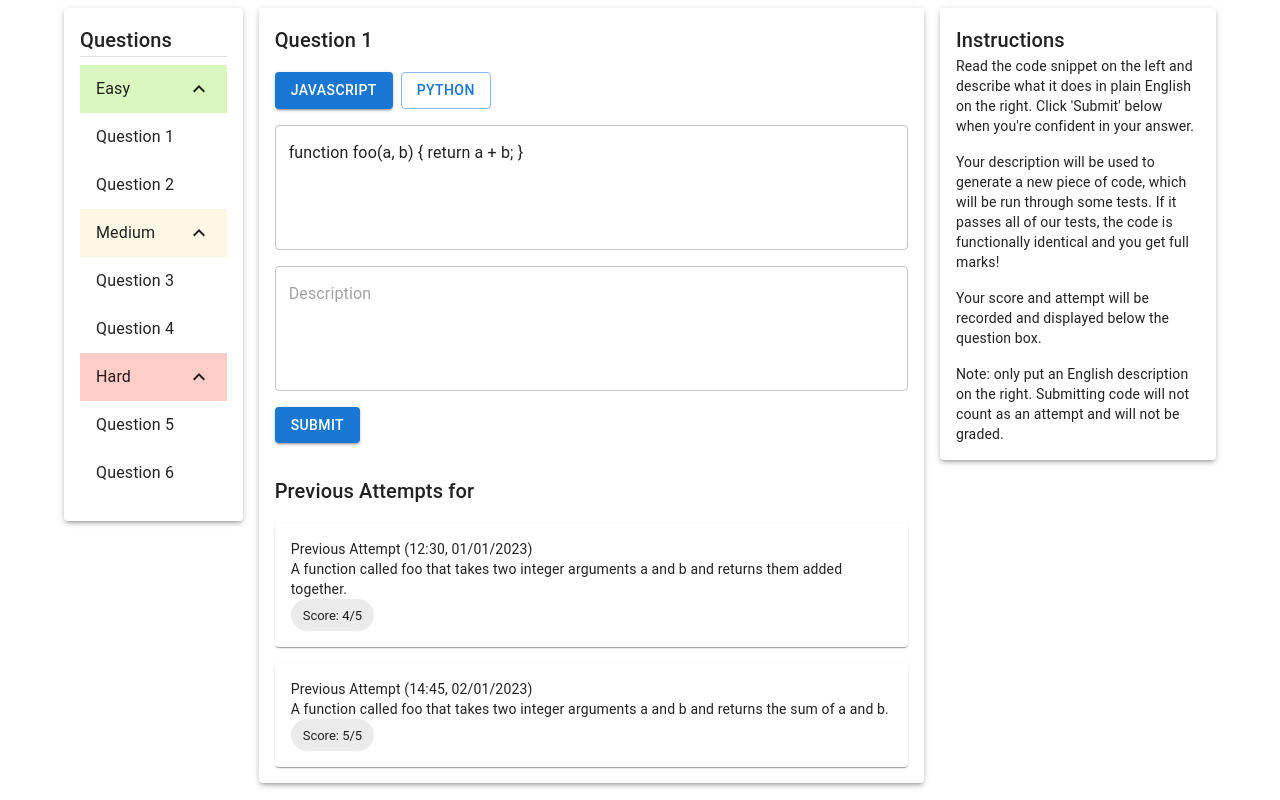
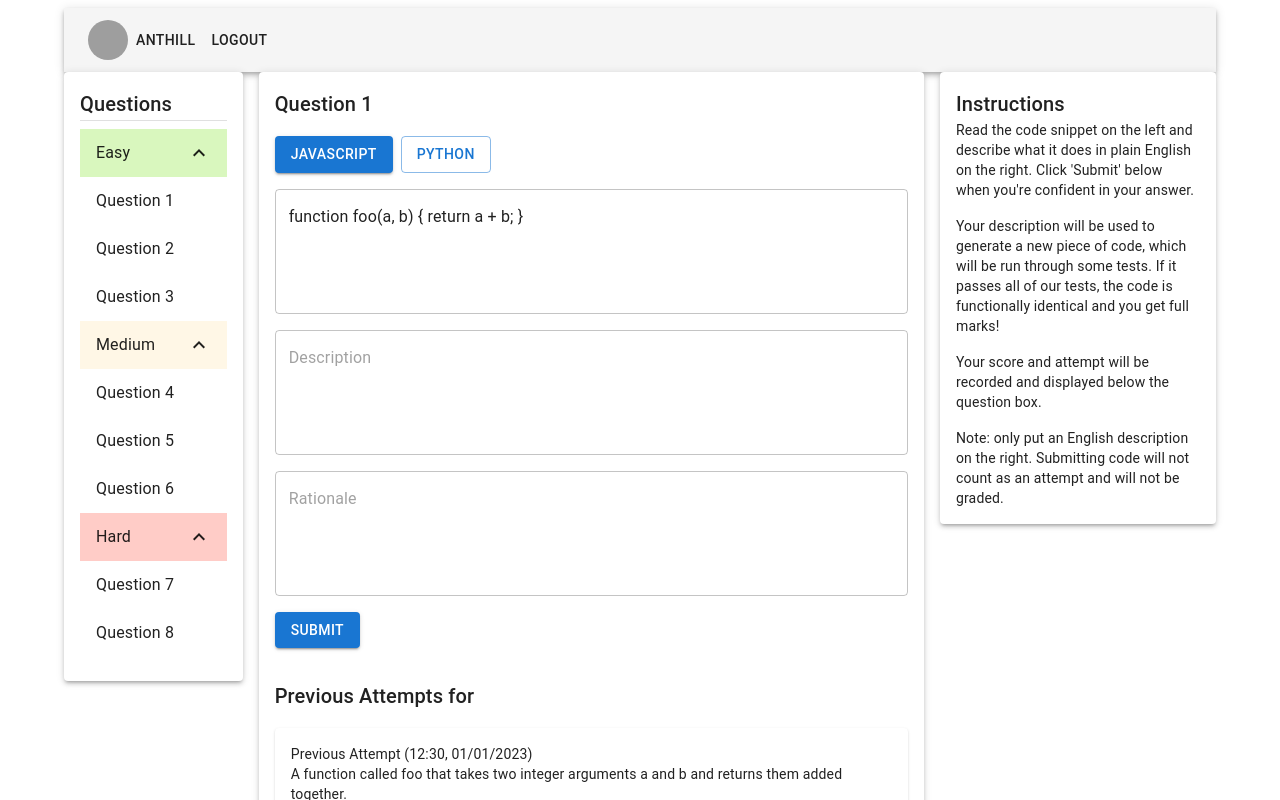
Before and after one commit to AndyJLi0/Anthill, a React (Create React App) app in the folder anthill/: page /question/1 in a window 1280 px wide. Shown: the top 800 px of the page. Built offline with nearby package versions, Linux system fonts and the light colour scheme; grey boxes are pictures that could not be loaded.

Commit message:
Added logout button to question page, fixed navigation for most buttons, added rationale box and showed generated code alongside tests passed

```diff
--- a/anthill/src/Components/QuestionDetail.js
+++ b/anthill/src/Components/QuestionDetail.js
@@ -1,7 +1,9 @@
 import React, { useState, useEffect } from 'react';
 import { useParams } from 'react-router-dom';
-import { Container, Grid, Paper, Box, Typography, TextField, Button, Divider, List, ListItem, ListItemText, Collapse, Chip, ListItemButton } from '@mui/material';
+import { useNavigate } from 'react-router-dom';
+import { Container, Grid, Paper, Box, Typography, TextField, Button, Divider, List, ListItem, ListItemText, Collapse, Chip, ListItemButton, AppBar, Toolbar, Avatar } from '@mui/material';
 import { ExpandLess, ExpandMore } from '@mui/icons-material';
+import { auth } from '../FirebaseConfig';
 import { useEmail } from './EmailContext';
 
 
@@ -15,10 +17,12 @@ const QuestionDetail = ()  => {
     const [snippet, setSnippet] = useState('');
     const [language, setLanguage] = useState('JavaScript');
     const [description, setDescription] = useState('');
+    const [rationale, setRationale] = useState('');
     const [openEasy, setOpenEasy] = useState(true);
     const [openMedium, setOpenMedium] = useState(true);
     const [openHard, setOpenHard] = useState(true);
     const [resultMessage, setResultMessage] = useState('');
+    const navigate = useNavigate();
 
 
     useEffect(() => {
@@ -91,8 +95,27 @@ const QuestionDetail = ()  => {
         }
     };
 
+    const handleLogout = () => {
+        auth.signOut().then(() => {
+            navigate('/');
+        }).catch((err) => {
+            console.error(err);
+        });
+    };
+
     return (
         <Container>
+            <AppBar position="static" color="default">
+                <Toolbar>
+                    <Avatar alt="User Picture" src="/static/images/avatar/1.jpg" /> {/* Placeholder for user picture */}
+                    <Button color="inherit" onClick={() => navigate(`/`)}>
+                    <Typography variant="h7" style={{ flexGrow: 1, marginLeft: 0 }}>
+                        Anthill {email}
+                    </Typography>
+                    </Button>
+                    <Button color="inherit" onClick={handleLogout}>Logout</Button>
+                </Toolbar>
+            </AppBar>
             <Grid container spacing={2}>
                 <Grid item xs={2}>
                     <Paper elevation={3} style={{ padding: 16 }}>
@@ -106,11 +129,14 @@ const QuestionDetail = ()  => {
                             </ListItemButton>
                             <Collapse in={openEasy} timeout="auto" unmountOnExit>
                                 <List component="div" disablePadding>
-                                    <ListItem button>
+                                    <ListItem button onClick={() => navigate(`/question/1`)}>
                                         <ListItemText primary="Question 1" />
                                     </ListItem>
-                                    <ListItem button>
+                                    <ListItem button onClick={() => navigate(`/question/2`)}>
                                         <ListItemText primary="Question 2" />
+                                    </ListItem>
+                                    <ListItem button onClick={() => navigate(`/question/3`)}>
+                                        <ListItemText primary="Question 3" />
                                     </ListItem>
                                 </List>
                             </Collapse>
@@ -120,11 +146,14 @@ const QuestionDetail = ()  => {
                             </ListItemButton>
                             <Collapse in={openMedium} timeout="auto" unmountOnExit>
                                 <List component="div" disablePadding>
-                                    <ListItem button>
-                                        <ListItemText primary="Question 3" />
+                                    <ListItem button onClick={() => navigate(`/question/4`)}>
+                                        <ListItemText primary="Question 4" />
                                     </ListItem>
-                                    <ListItem button>
-                                        <ListItemText primary="Question 4" />
+                                    <ListItem button onClick={() => navigate(`/question/5`)}>
+                                        <ListItemText primary="Question 5" />
+                                    </ListItem>
+                                    <ListItem button onClick={() => navigate(`/question/6`)}>
+                                        <ListItemText primary="Question 6" />
                                     </ListItem>
                                 </List>
                             </Collapse>
@@ -134,11 +163,11 @@ const QuestionDetail = ()  => {
                             </ListItemButton>
                             <Collapse in={openHard} timeout="auto" unmountOnExit>
                                 <List component="div" disablePadding>
-                                    <ListItem button>
-                                        <ListItemText primary="Question 5" />
+                                    <ListItem button onClick={() => navigate(`/question/7`)}>
+                                        <ListItemText primary="Question 7" />
                                     </ListItem>
-                                    <ListItem button>
-                                        <ListItemText primary="Question 6"/>
+                                    <ListItem button onClick={() => navigate(`/question/8`)}>
+                                        <ListItemText primary="Question 8"/>
                                     </ListItem>
                                 </List>
                             </Collapse>
@@ -175,6 +204,17 @@ const QuestionDetail = ()  => {
                                 placeholder="Description"
                                 value={description}
                                 onChange={(e) => setDescription(e.target.value)}
+                            />
+                        </Box>
+                        <Box mt={2}>
+                            <TextField
+                                fullWidth
+                                multiline
+                                rows={4}
+                                variant="outlined"
+                                placeholder="Rationale"
+                                value={rationale}
+                                onChange={(e) => setRationale(e.target.value)}
                             />
                         </Box>
                         <Box mt={2}>
```
Also changed, not shown: 1 other file (tests, documents, lock files or other folders).
